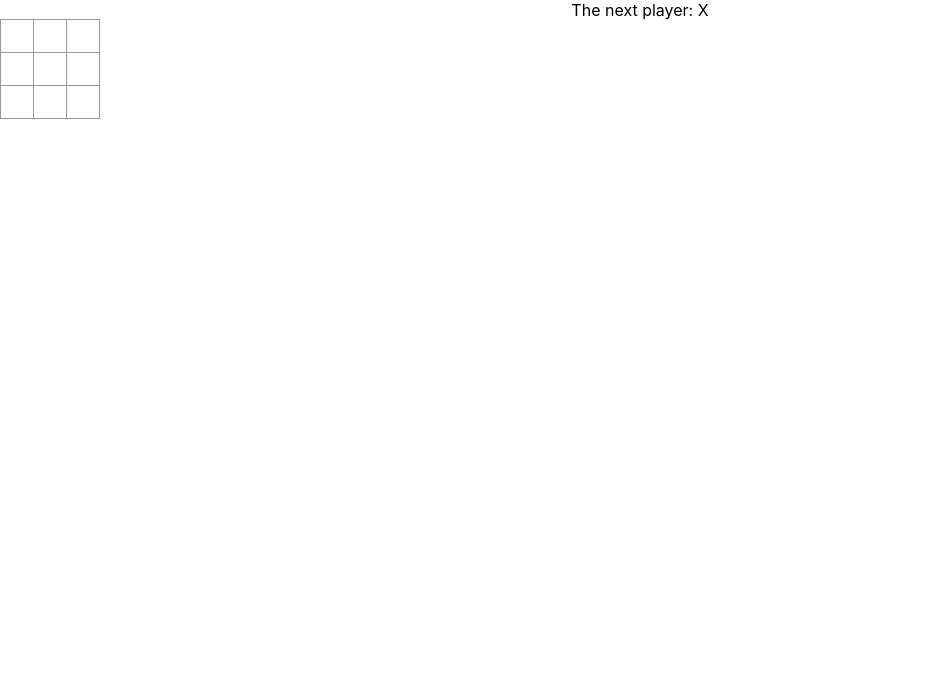
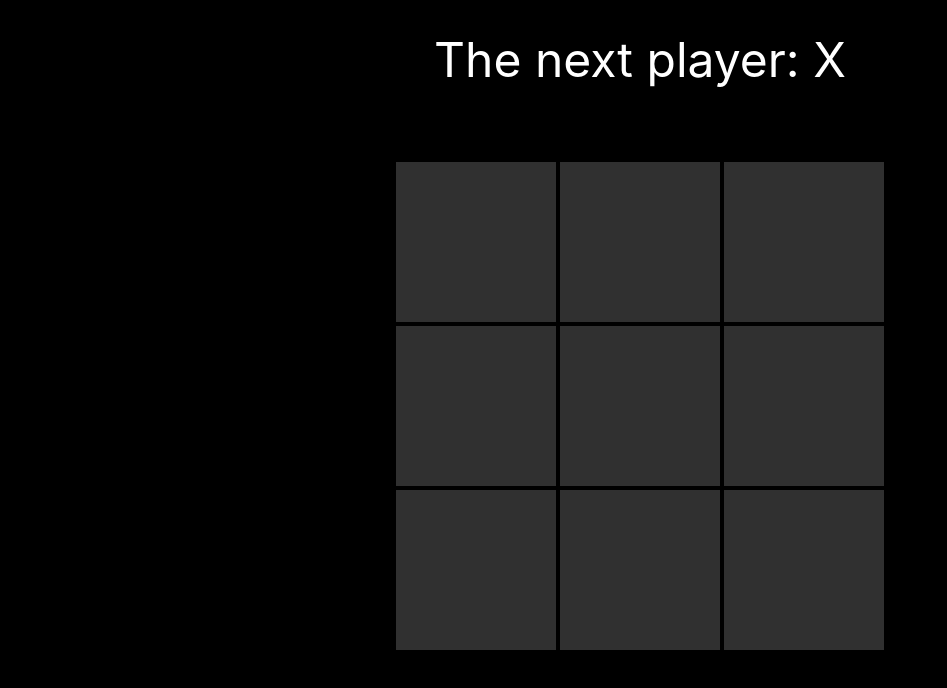
Before and after one commit to arifoyong/tic-tac-toe, a React (Create React App) app: page / in a window 1280 px wide. Shown: the top 688 px of the page, without its empty margins (0-947 px from the left). Built offline with nearby package versions, Linux system fonts and the light colour scheme.

Commit message:
Change styling

```diff
--- a/server.js
+++ b/server.js
@@ -4,10 +4,6 @@ const express = require('express');
 const path = require('path');
 const port = process.env.PORT || 3001;
 const app = express();
-
-console.log(process.env);
-console.log(path.join(__dirname, 'build'));
-console.log(path.join(__dirname, 'build', 'index.html'));
 
 // serve static asset normally
 app.use(express.static(path.join(__dirname, 'build')));
--- a/src/App.css
+++ b/src/App.css
@@ -1,32 +1,3 @@
 .App {
   text-align: center;
 }
-
-.App-logo {
-  animation: App-logo-spin infinite 20s linear;
-  height: 40vmin;
-}
-
-.App-header {
-  background-color: #282c34;
-  min-height: 100vh;
-  display: flex;
-  flex-direction: column;
-  align-items: center;
-  justify-content: center;
-  font-size: calc(10px + 2vmin);
-  color: white;
-}
-
-.App-link {
-  color: #61dafb;
-}
-
-@keyframes App-logo-spin {
-  from {
-    transform: rotate(0deg);
-  }
-  to {
-    transform: rotate(360deg);
-  }
-}
--- a/src/components/board.css
+++ b/src/components/board.css
@@ -1,5 +1,25 @@
-.board-row:after {
-    display: table;
-    clear: both;
-    content: "";
+.game {
+    background: black;
+    width: 100vw;
+    height: 100vh;
+  }
+
+.status {
+    color: white;
+    padding: 20px;
+    margin-bottom: 20px;
+    font-size: 36px;
 }
+
+.board {
+    margin-left: auto;
+    margin-right: auto;
+}
+
+@media screen and (min-width: 768px) {
+    .status {
+      font-size: 48px;
+      padding: 30px;
+      margin-bottom: 40px;
+    }
+  }
--- a/src/components/board.js
+++ b/src/components/board.js
@@ -15,11 +15,18 @@ class Board extends Component {
 
     handleClick(i) {
         const squares = this.state.squares.slice();
-        if (calculateWinner(squares) || squares[i]) {
+
+        if (calculateWinner(squares) ) {
+            this.setState({squares: Array(9).fill(null), xIsNext: true});
             return;
         }
-        squares[i] = this.state.xIsNext ? 'x' : 'o'
-        this.setState({squares: squares, xIsNext: !this.state.xIsNext}, console.log(this.state.squares));
+
+        if (squares[i] ) {
+            return;
+        }
+
+        squares[i] = this.state.xIsNext ? 'X' : 'O';
+        this.setState({squares: squares, xIsNext: !this.state.xIsNext});
     }
 
     renderSquare(i) {
@@ -37,24 +44,27 @@ class Board extends Component {
             status = 'The next player: ' + (this.state.xIsNext ? 'X' : 'O');
         }
         return(
-            <div>
+            <div className="game">
                 <div className="status">{status}</div>
-                <div className="board-row">
+                <table className="board">
+                    <tbody>
+                    <tr className="board-row">
                         {this.renderSquare(0)}
                         {this.renderSquare(1)}
                         {this.renderSquare(2)}
-                </div>
-                <div className="board-row">
+                    </tr>
+                    <tr className="board-row">
                         {this.renderSquare(3)}
                         {this.renderSquare(4)}
                         {this.renderSquare(5)}
-                </div>
-                <div className="board-row">
+                    </tr>
+                    <tr className="board-row">
                         {this.renderSquare(6)}
                         {this.renderSquare(7)}
                         {this.renderSquare(8)}
-                </div>
-
+                    </tr>
+                    </tbody>
+                </table>
 
             </div>
         );
@@ -64,7 +74,6 @@ class Board extends Component {
 export default Board;
 
 function calculateWinner(squares) {
-    // console.log(squares)
     const lines = [
       [0, 1, 2],
       [3, 4, 5],
--- a/src/components/square.css
+++ b/src/components/square.css
@@ -1,18 +1,19 @@
 .square {
-    background: #fff;
-    border: 1px solid #999;
-    float: left;
-    font-size: 24px;
-    font-weight: bold;
-    line-height: 34px;
-    height: 34px;
-    margin-right: -1px;
-    margin-top: -1px;
-    padding: 0;
-    text-align: center;
-    width: 34px;
+  width: 100px;
+  height: 100px;
+  padding: 5px;
+  background: #303030;
+  border: black solid 1px;
+  color: white;
+  font-size: 50px;
+  text-align: center;
+  margin: 10px;
+}
+
+@media screen and (min-width: 768px) {
+  .square {
+      width: 150px;
+      height: 150px;
   }
 
-  .square:focus {
-    outline: none;
-  }
+}
--- a/src/components/square.js
+++ b/src/components/square.js
@@ -4,9 +4,9 @@ import './square.css';
 class Square extends Component {
      render() {
         return (
-            <button className="square" onClick={this.props.onClick}>
+            <td className="square" onClick={this.props.onClick}>
                 {this.props.value}
-            </button>
+            </td>
         );
     }
 }
--- a/src/index.css
+++ b/src/index.css
@@ -8,6 +8,14 @@ body {
   -moz-osx-font-smoothing: grayscale;
 }
 
+header,
+section,
+main,
+footer {
+    margin: 0;
+    padding: 1px; /* tweaked from 0 to 1px */
+}
+
 code {
   font-family: source-code-pro, Menlo, Monaco, Consolas, "Courier New",
     monospace;
```
Also changed, not shown: public/index.html (+0 -10 lines), index.html (added). Lines whose indentation alone changed are shown as unchanged.
